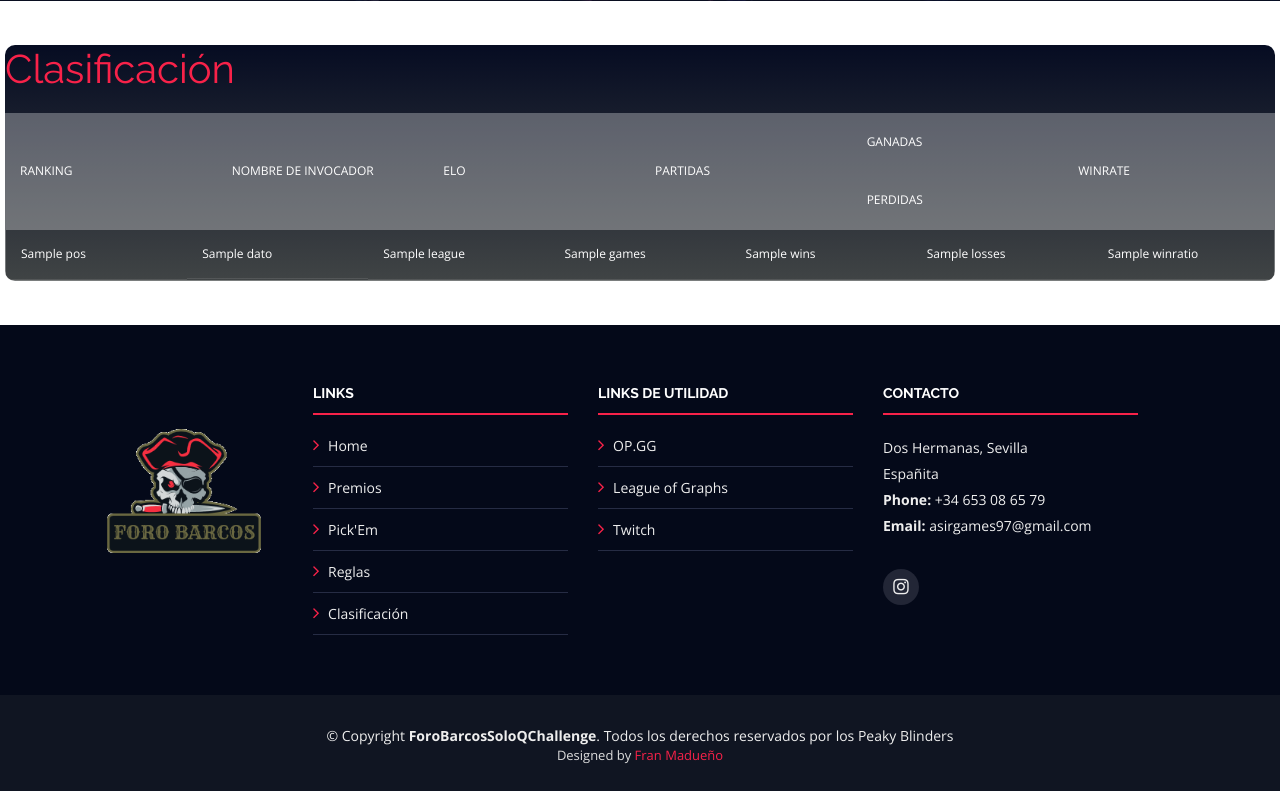
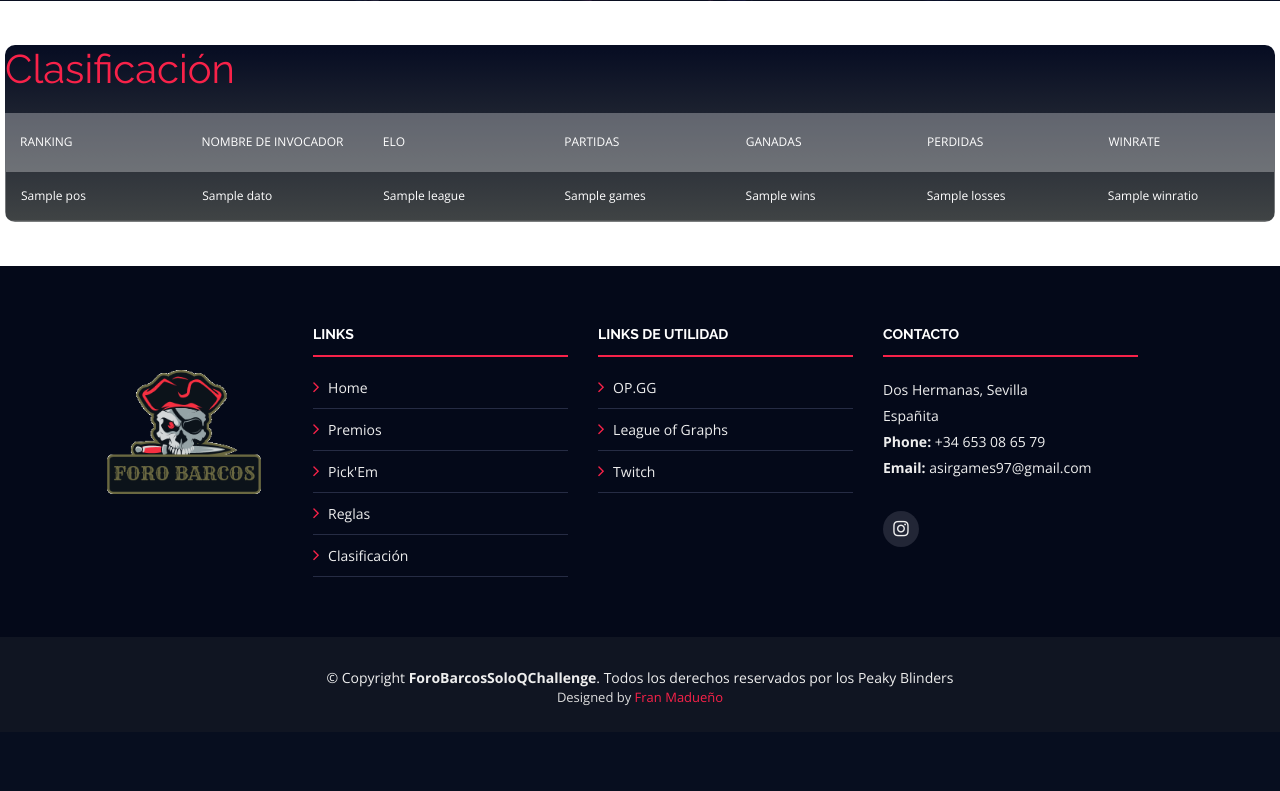
Before and after one commit to franmadu6/torneosoloq, a Flask app: template templates/index.html in a window 1280 px wide. Shown: the part 799-1590 px from the top of the page. After the commit the page ends 1505 px from the top, so only its background shows below. Run offline with Flask 2, Linux system fonts and the light colour scheme; the template is opened without the code that fills it: most values are stand-ins (such as "Sample title", 1, 10 or a date in 2020); lists and menus that the app fills with data are empty; some libraries are stand-ins or nearby versions.

Commit message:
Add files via upload

```diff
--- a/templates/index.html
+++ b/templates/index.html
@@ -15,9 +15,9 @@
 
                                 <th>PARTIDAS</th>
 
-                                <th class="d-none d-md-block" >GANADAS</th>
+                                <th class="none">GANADAS</th>
 
-                                <th class="d-none d-md-block" >PERDIDAS</th>
+                                <th class="none">PERDIDAS</th>
 
                                 <th><span class="texto_responsive" data-desktoptext="WINRATE" data-tablettext="WR" data-phonetext="WR"></span></th>
                             </tr>
@@ -31,7 +31,7 @@
 			{% for datos in listaj -%}
                             <tr>
                                 <td>{{datos['pos']}}</td>
-                                <td class="d-none d-md-block">{{datos['name']}}</td>
+                                <td>{{datos['name']}}</td>
                                 <td>{{datos['league']}}</td>
                                 <td class="centro">{{datos['games']}}</td>
                                 <td class="none">{{datos['wins']}}</td>
```
